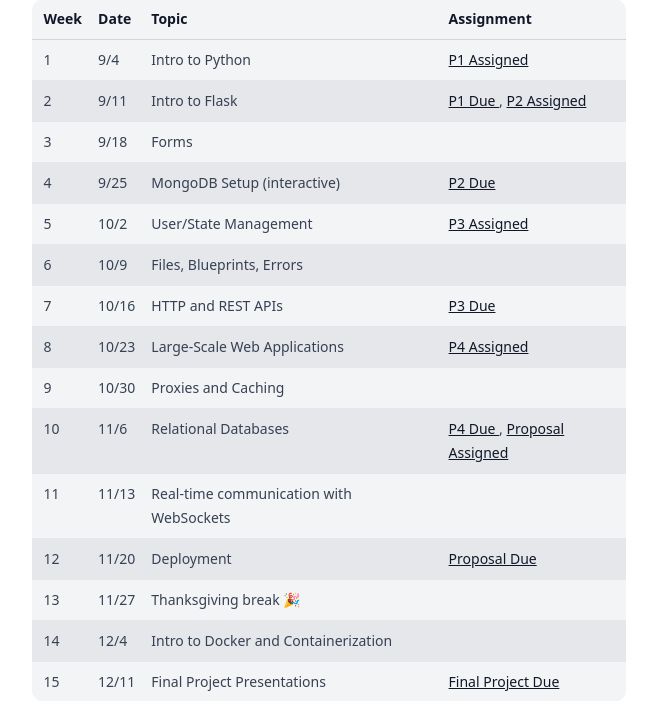
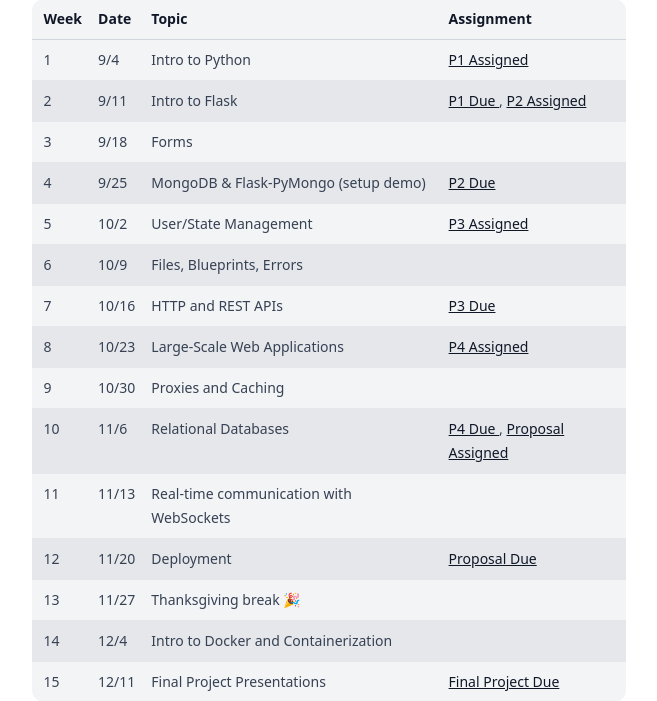
Before and after one commit to cmsc388jvercel-cyber/Class_Page, a Flask app: page /388j in a window 1280 px wide. Shown: the part 1571-2272 px from the top of the page, without its empty margins (311-968 px from the left). Run offline with Flask 2, Linux system fonts and the light colour scheme; style sheets or scripts are compiled from the project's sources.

Commit message:
Rename Week 4 topic to 'MongoDB & Flask-PyMongo (setup demo)'

```diff
--- a/templates/homepage/schedule.html
+++ b/templates/homepage/schedule.html
@@ -15,7 +15,7 @@
     {{ weekM(1, '9/4', 'Intro to Python', ['P1 Assigned'], ['https://classroom.github.com/a/FUZj7oGr']) }}
     {{ weekM(2, '9/11', 'Intro to Flask', ['P1 Due', 'P2 Assigned'], ['TBA', 'https://classroom.github.com/a/6ZWiSsql']) }}
     {{ weekM(3, '9/18', 'Forms') }}
-    {{ weekM(4, '9/25', 'MongoDB Setup (interactive)', ['P2 Due'], ['https://www.gradescope.com/courses/1117091/assignments/6669749/']) }}
+    {{ weekM(4, '9/25', 'MongoDB & Flask-PyMongo (setup demo)', ['P2 Due'], ['https://www.gradescope.com/courses/1117091/assignments/6669749/']) }}
     {{ weekM(5, '10/2', 'User/State Management', ['P3 Assigned'], ['https://classroom.github.com/a/7ruFIcxo']) }}
     {{ weekM(6, '10/9', 'Files, Blueprints, Errors') }}
     {{ weekM(7, '10/16', 'HTTP and REST APIs', ['P3 Due'], ['https://www.gradescope.com/courses/1117091/assignments/6669746/']) }}
```
